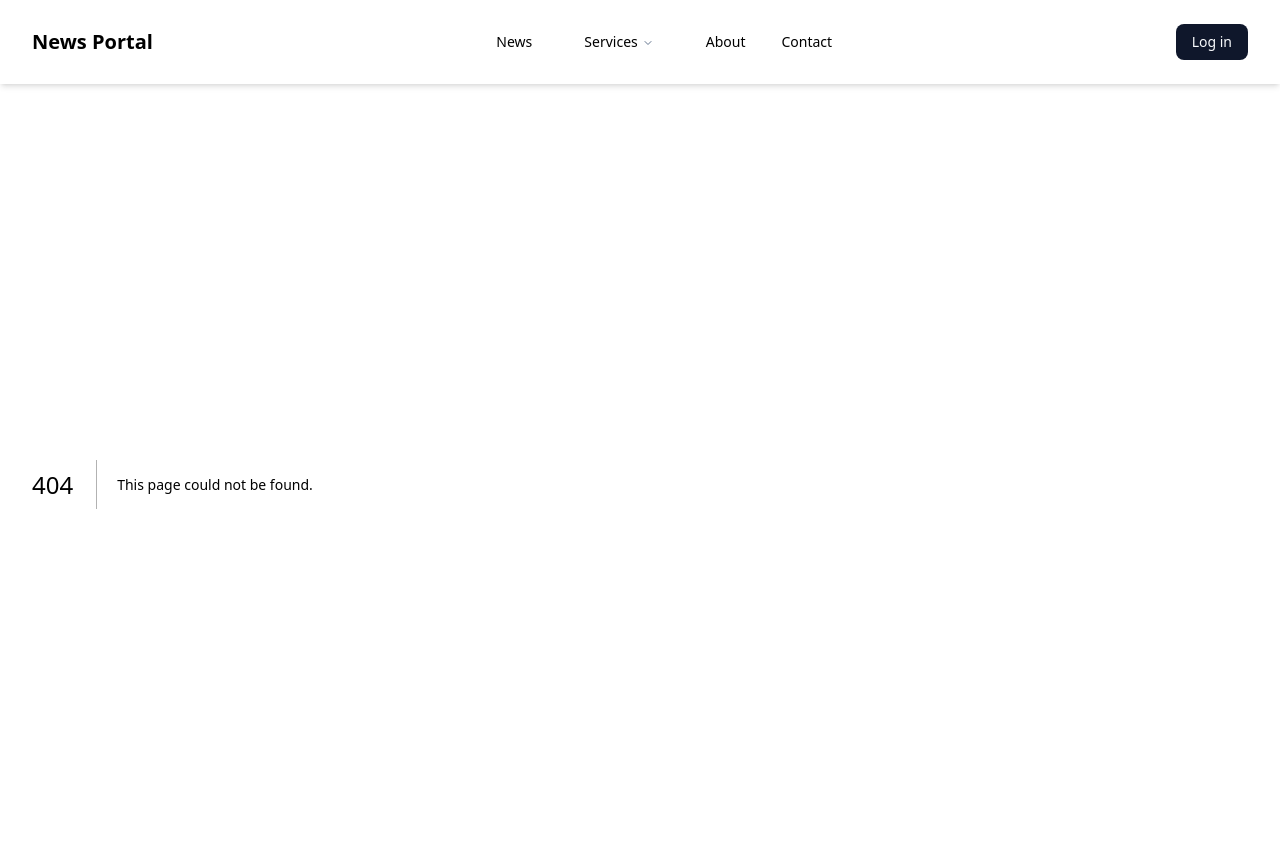
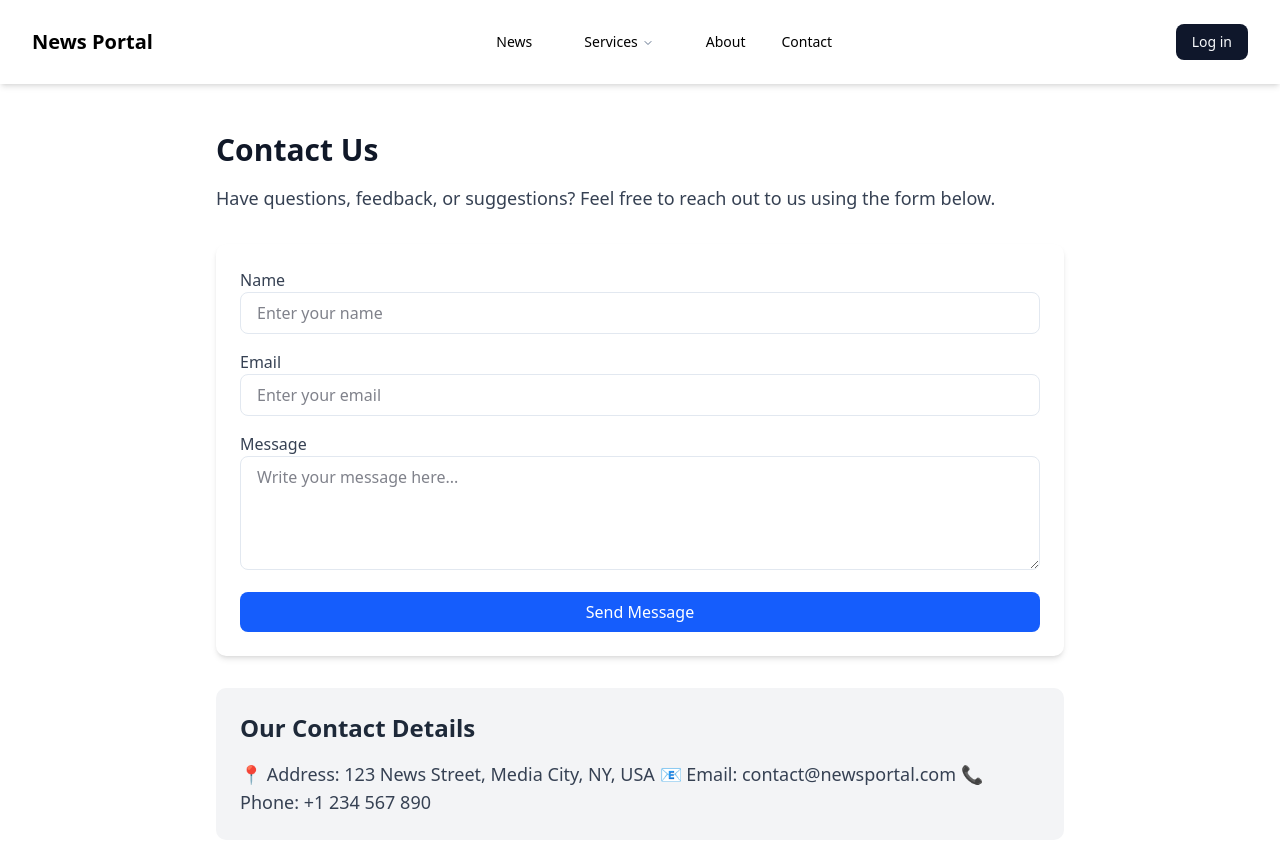
Before and after one commit to ripa01/News_Portal, a Next.js app in the folder news-portal/: page /contact in a window 1280 px wide. Before the commit this address had no page. Shown: the top 848 px of the page. Built offline with nearby package versions, Linux system fonts and the light colour scheme.

Commit message:
add About and Contact pages with respective content and forms

```diff
--- /dev/null
+++ b/news-portal/src/app/about/page.tsx
@@ -0,0 +1,53 @@
+import Link from "next/link";
+
+const AboutPage = () => {
+  return (
+    <div className="min-h-screen py-6 text-gray-900">
+      <div>
+        <h1 className="text-4xl font-bold text-center text-gray-800 mb-6">
+          About News Portal
+        </h1>
+
+        <p className="text-lg text-gray-700 mb-4">
+          Welcome to <span className="font-semibold">News Portal</span> – your
+          go-to platform for the latest and most reliable news from around the
+          world. Our mission is to deliver accurate, unbiased, and up-to-date
+          news covering various categories such as politics, technology,
+          business, sports, entertainment, and more.
+        </p>
+
+        <h2 className="text-2xl font-semibold text-gray-800 mt-6 mb-4">
+          Our Vision
+        </h2>
+        <p className="text-lg text-gray-700">
+          We aim to be a trusted source of information, empowering our readers
+          with insightful and factual news. Our dedicated team of journalists
+          and content creators work tirelessly to ensure you stay informed.
+        </p>
+
+        <h2 className="text-2xl font-semibold text-gray-800 mt-6 mb-4">
+          Why Choose Us?
+        </h2>
+        <ul className="list-disc list-inside text-lg text-gray-700 space-y-2">
+          <li>✅ Real-time updates on global and local events</li>
+          <li>✅ Reliable and unbiased news coverage</li>
+          <li>✅ Well-researched articles and reports</li>
+          <li>✅ User-friendly and engaging platform</li>
+        </ul>
+
+        <h2 className="text-2xl font-semibold text-gray-800 mt-6 mb-4">
+          Contact Us
+        </h2>
+        <p className="text-lg text-gray-700">
+          Have questions or feedback? We’d love to hear from you.{" "}
+          <Link href="/contact" className="text-blue-600 hover:underline">
+            Contact us here
+          </Link>{" "}
+          for inquiries and support.
+        </p>
+      </div>
+    </div>
+  );
+};
+
+export default AboutPage;
--- /dev/null
+++ b/news-portal/src/app/contact/page.tsx
@@ -0,0 +1,61 @@
+import React from "react";
+
+const ContactPage = () => {
+  return (
+    <div className="max-w-4xl mx-auto px-6 py-12">
+      <h1 className="text-3xl font-bold text-gray-900">Contact Us</h1>
+      <p className="mt-4 text-lg text-gray-700">
+        Have questions, feedback, or suggestions? Feel free to reach out to us using the form below.
+      </p>
+
+      {/* Contact Form */}
+      <form className="mt-8 bg-white p-6 shadow-md rounded-lg">
+        <div className="mb-4">
+          <label className="block text-gray-700 font-medium">Name</label>
+          <input
+            type="text"
+            placeholder="Enter your name"
+            className="w-full px-4 py-2 border rounded-md focus:outline-none focus:ring-2 focus:ring-blue-500"
+          />
+        </div>
+
+        <div className="mb-4">
+          <label className="block text-gray-700 font-medium">Email</label>
+          <input
+            type="email"
+            placeholder="Enter your email"
+            className="w-full px-4 py-2 border rounded-md focus:outline-none focus:ring-2 focus:ring-blue-500"
+          />
+        </div>
+
+        <div className="mb-4">
+          <label className="block text-gray-700 font-medium">Message</label>
+          <textarea
+            rows={4}
+            placeholder="Write your message here..."
+            className="w-full px-4 py-2 border rounded-md focus:outline-none focus:ring-2 focus:ring-blue-500"
+          ></textarea>
+        </div>
+
+        <button
+          type="submit"
+          className="w-full bg-blue-600 text-white py-2 px-4 rounded-md hover:bg-blue-700 transition"
+        >
+          Send Message
+        </button>
+      </form>
+
+      {/* Contact Information */}
+      <div className="mt-8 bg-gray-100 p-6 rounded-lg">
+        <h2 className="text-2xl font-semibold text-gray-800">Our Contact Details</h2>
+        <p className="mt-4 text-lg text-gray-700">
+          📍 Address: 123 News Street, Media City, NY, USA
+          📧 Email: contact@newsportal.com
+          📞 Phone: +1 234 567 890
+        </p>
+      </div>
+    </div>
+  );
+};
+
+export default ContactPage;
```
